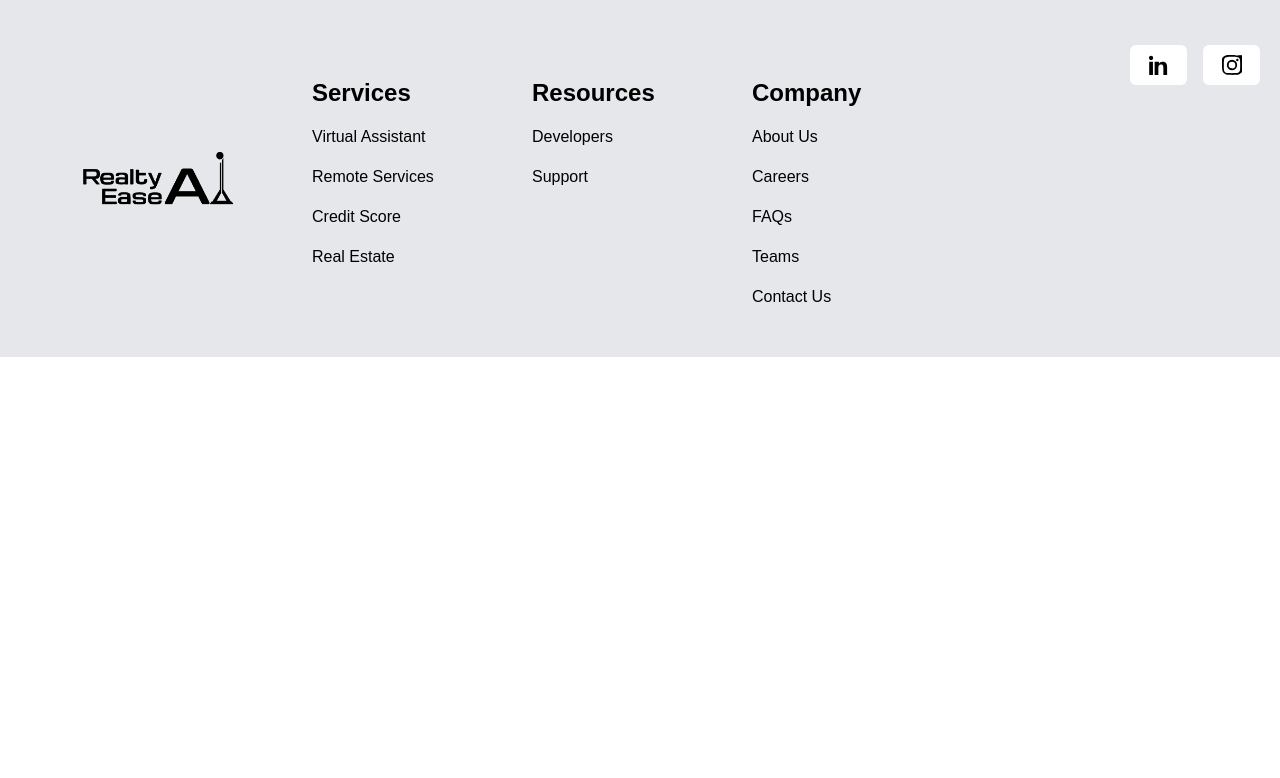
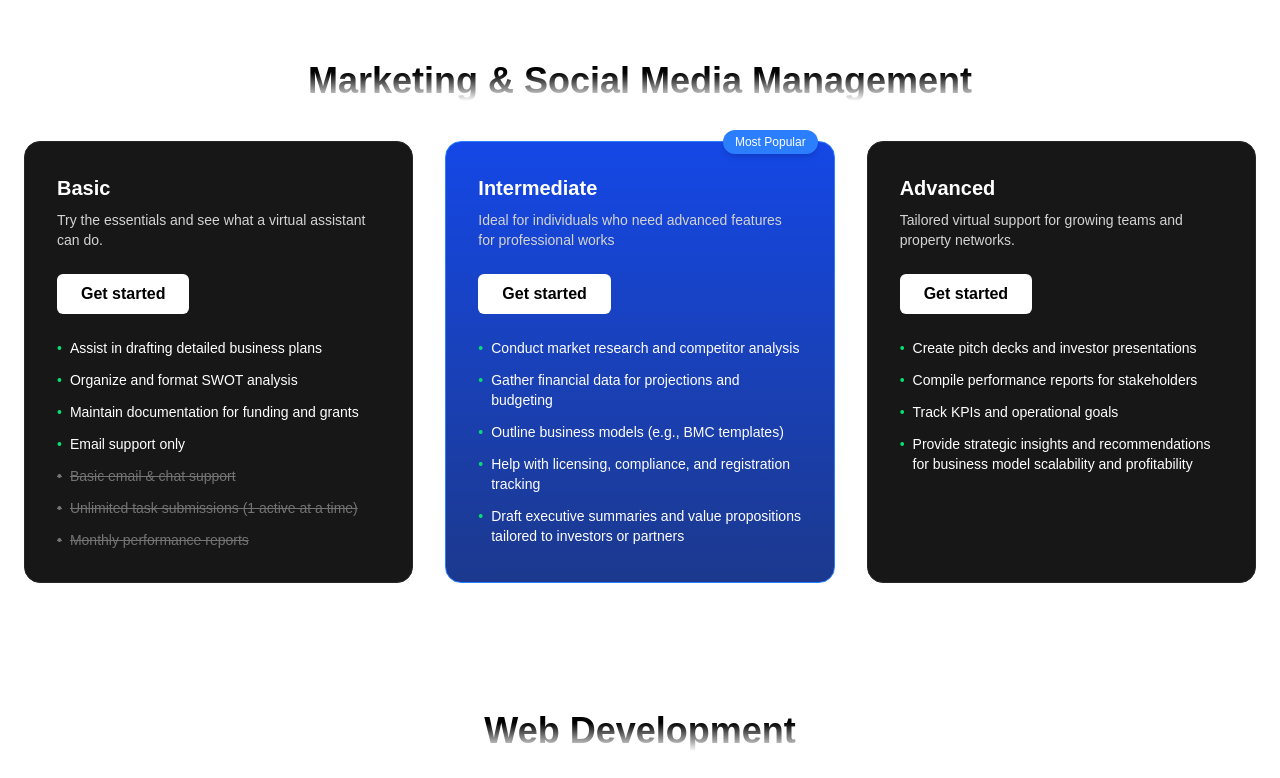
Before and after one commit to realtyeaseai/website, a Next.js app: page / in a window 1280 px wide. Shown: the part 3340-4118 px from the top of the page. Before the commit the page ends 3697 px from the top, so only its background shows below. Built offline with nearby package versions, Linux system fonts and the light colour scheme.

Commit message:
Updated Pricing Section

```diff
--- a/src/components/landingPage/PricingSection.tsx
+++ b/src/components/landingPage/PricingSection.tsx
@@ -1,3 +1,12 @@
+interface Plan {
+    name: string;
+    description: string;
+    features: string[];
+    disabledFeatures?: string[];
+    highlight: boolean;
+    tag?: string;
+  }
+
 export default function PricingCards() {
     const businessPlans = [ {
                 name: "Basic",
@@ -42,21 +51,101 @@ export default function PricingCards() {
                 highlight: false,
               },];
 
+              const marketingPlans = [ {
+                name: "Basic",
+                description: "Try the essentials and see what a virtual assistant can do.",
+                features: [
+                  "Assist in drafting detailed business plans",
+                  "Organize and format SWOT analysis",
+                  "Maintain documentation for funding and grants",
+                  "Email support only",
+                ],
+                disabledFeatures: [
+                  "Basic email & chat support",
+                  "Unlimited task submissions (1 active at a time)",
+                  "Monthly performance reports",
+                ],
+                highlight: false,
+              },
+              {
+                name: "Intermediate",
+                description: "Ideal for individuals who need advanced features for professional works",
+                tag: "Most Popular",
+                features: [
+                  "Conduct market research and competitor analysis",
+                  "Gather financial data for projections and budgeting",
+                  "Outline business models (e.g., BMC templates)",
+                  "Help with licensing, compliance, and registration tracking",
+                  "Draft executive summaries and value propositions tailored to investors or partners",
+                ],
+                disabledFeatures: [],
+                highlight: true,
+              },
+              {
+                name: "Advanced",
+                description: "Tailored virtual support for growing teams and property networks.",
+                features: [
+                  "Create pitch decks and investor presentations",
+                  "Compile performance reports for stakeholders",
+                  "Track KPIs and operational goals",
+                  "Provide strategic insights and recommendations for business model scalability and profitability",
+                ],
+                disabledFeatures: [],
+                highlight: false,
+              },];
+
+              const webDevPlans = [ {
+                name: "Basic",
+                description: "Try the essentials and see what a virtual assistant can do.",
+                features: [
+                  "Assist in drafting detailed business plans",
+                  "Organize and format SWOT analysis",
+                  "Maintain documentation for funding and grants",
+                  "Email support only",
+                ],
+                disabledFeatures: [
+                  "Basic email & chat support",
+                  "Unlimited task submissions (1 active at a time)",
+                  "Monthly performance reports",
+                ],
+                highlight: false,
+              },
+              {
+                name: "Intermediate",
+                description: "Ideal for individuals who need advanced features for professional works",
+                tag: "Most Popular",
+                features: [
+                  "Conduct market research and competitor analysis",
+                  "Gather financial data for projections and budgeting",
+                  "Outline business models (e.g., BMC templates)",
+                  "Help with licensing, compliance, and registration tracking",
+                  "Draft executive summaries and value propositions tailored to investors or partners",
+                ],
+                disabledFeatures: [],
+                highlight: true,
+              },
+              {
+                name: "Advanced",
+                description: "Tailored virtual support for growing teams and property networks.",
+                features: [
+                  "Create pitch decks and investor presentations",
+                  "Compile performance reports for stakeholders",
+                  "Track KPIs and operational goals",
+                  "Provide strategic insights and recommendations for business model scalability and profitability",
+                ],
+                disabledFeatures: [],
+                highlight: false,
+              },];
     return (
       <>
         <PricingSection title="Business Plan Development" plans={businessPlans} />
+        <PricingSection title="Marketing & Social Media Management" plans={marketingPlans} />
+        <PricingSection title="Web Development" plans={webDevPlans} />
 
       </>
     );
   }
-interface Plan {
-  name: string;
-  description: string;
-  features: string[];
-  disabledFeatures?: string[];
-  highlight: boolean;
-  tag?: string;
-}
+
 
 function PricingSection({ title, plans }: { title: string; plans: Plan[] }) {
     return (
```
